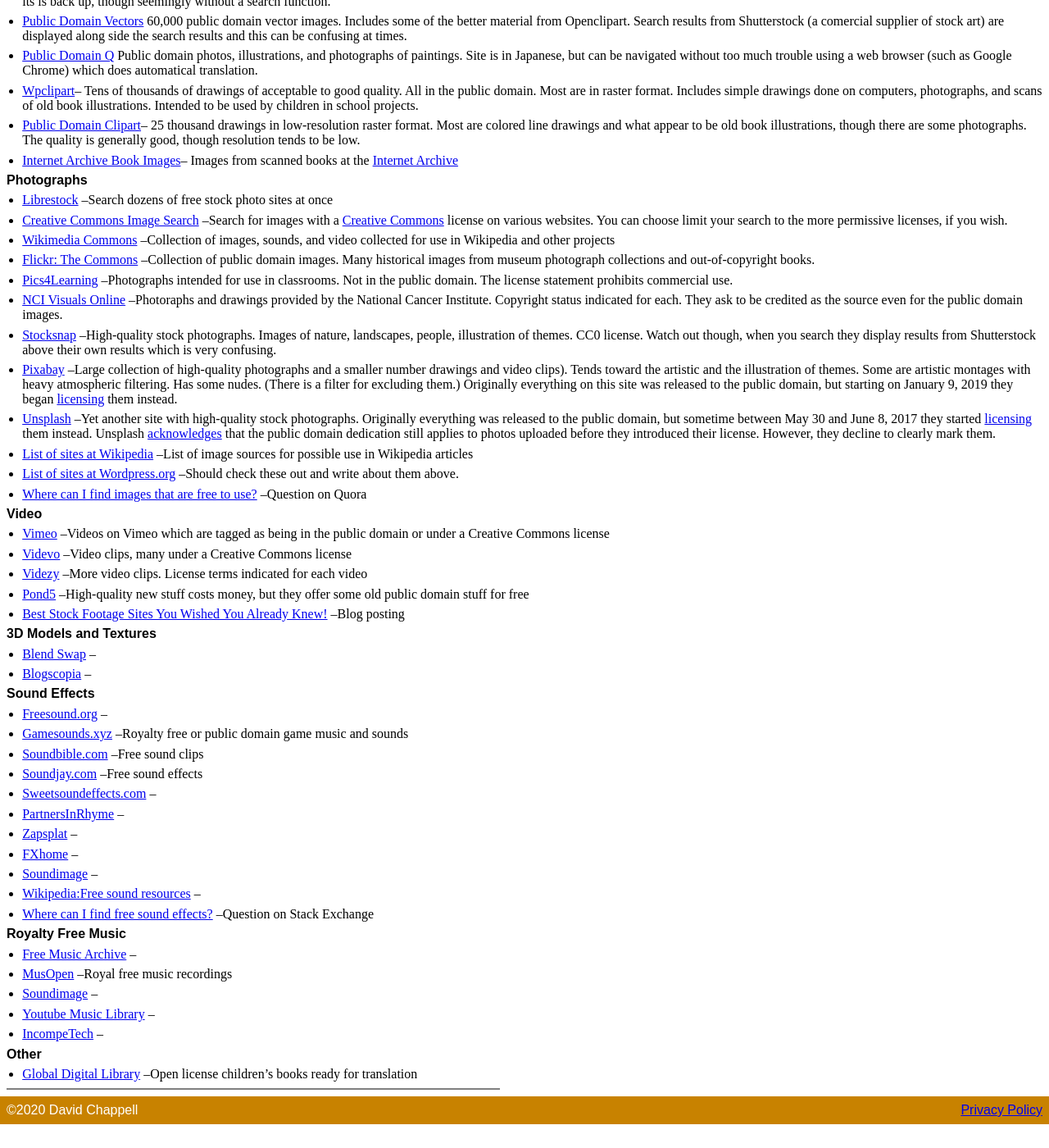
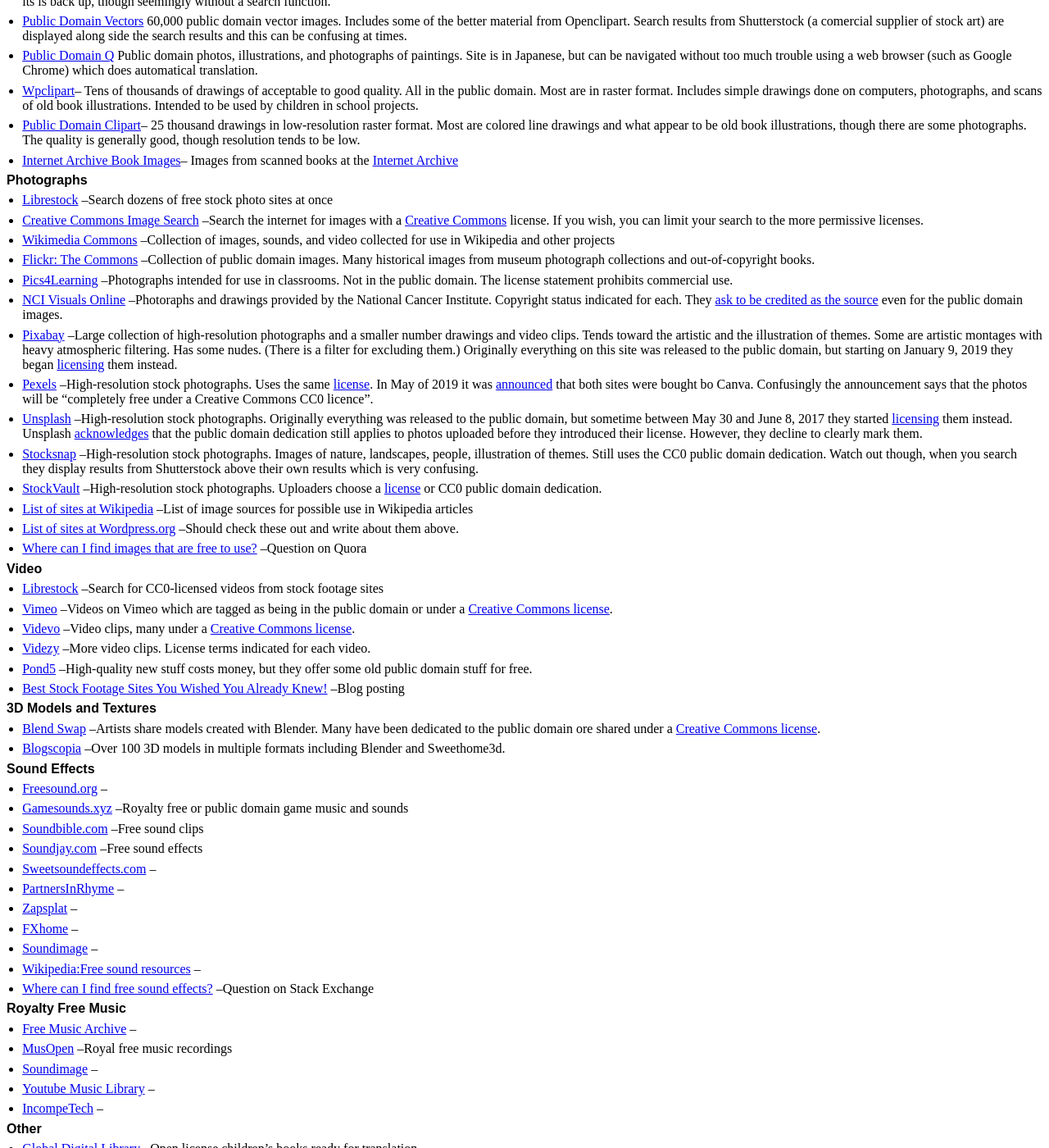
Before and after one commit to david672orford/tech-for-teaching, a Jekyll site: the page built from stock-material/index.md, in a window 1280 px wide and 1400 px high, scrolled down 484 px. Shown: the whole window at 82% size. Built offline with Jekyll 4.4.1, drawn with Linux system fonts in a browser that asks for light colours; our own code applies the rules of GitHub Pages for plain Markdown files; before the commit the page ends 1855 px from its top, so only the background shows below that; some of the changed text lies outside the part shown.

Commit message:
Improved descriptions of stock materials

```diff
--- a/stock-material/index.md
+++ b/stock-material/index.md
@@ -30,7 +30,7 @@
 [CC0 Public Domain Dedication](https://creativecommons.org/publicdomain/zero/1.0/).
 
 From the standpoint of one who wants to use stock material, the next best thing
-to the public domain is a [Creative Commons Licenses](https://creativecommons.org/licenses).
+to the public domain is a [Creative Commons license](https://creativecommons.org/licenses).
 That is because these licenses clearly spell out how you may use a work, including whether you may
 modify it or incorporate it into your work, and any notices which you must provide.
 
@@ -72,9 +72,9 @@
 * [Librestock](https://librestock.com/)
 	--Search dozens of free stock photo sites at once
 * [Creative Commons Image Search](https://search.creativecommons.org/)
-	--Search for images with a [Creative Commons](https://creativecommons.org/)
-	license on various websites. You can choose limit your search to the more
-	permissive licenses, if you wish.
+	--Search the internet for images with a [Creative Commons](https://creativecommons.org/)
+	license. If you wish, you can limit your search to the more
+	permissive licenses.
 * [Wikimedia Commons](https://commons.wikimedia.org/wiki/Main_Page)
 	--Collection of images, sounds, and video collected for use in Wikipedia and
 	other projects
@@ -86,28 +86,39 @@
 	The license statement prohibits commercial use.
 * [NCI Visuals Online](https://visualsonline.cancer.gov/)
 	--Photoraphs and drawings provided by the National Cancer Institute.
-	Copyright status indicated for each. They ask to be credited as the source
+	Copyright status indicated for each. They
+	[ask to be credited as the source](https://visualsonline.cancer.gov/about.cfm)
 	even for the public domain images.
-* [Stocksnap](https://stocksnap.io/)
-	--High-quality stock photographs. Images of nature, landscapes, people,
-	illustration of themes. CC0 license. Watch out though, when you search they
-	display results from Shutterstock above their own results which is very
-	confusing.
 * [Pixabay](https://pixabay.com/)
-	--Large collection of high-quality photographs and a smaller number
-	drawings and video clips). Tends toward the artistic and the illustration
+	--Large collection of high-resolution photographs and a smaller number
+	drawings and video clips. Tends toward the artistic and the illustration
 	of themes. Some are artistic montages with heavy atmospheric filtering.
 	Has some nudes. (There is a filter for excluding them.)
 	Originally everything on this site was released to the public domain,
 	but starting on January 9, 2019 they began
 	[licensing](https://pixabay.com/service/terms/) them instead.
+* [Pexels](https://www.pexels.com/)
+	--High-resolution stock photographs.
+	Uses the same [license](https://www.pexels.com/photo-license/).
+	In May of 2019 it was [announced](https://about.canva.com/news/canva-acquires-pexels-pixabay/)
+	that both sites were bought bo Canva. Confusingly the announcement says that the photos
+	will be "completely free under a Creative Commons CC0 licence".
 * [Unsplash](https://unsplash.com/)
-	--Yet another site with high-quality stock photographs. Originally everything
-	was released to the public domain, but sometime between May 30 and June 8, 2017
-	they started [licensing](https://unsplash.com/terms) them instead. Unsplash
-	[acknowledges](https://medium.com/@UserRoadmap/unsplash-is-no-longer-under-a-cc0-license-do-you-care-13d5656053b7)
+	--High-resolution stock photographs.
+	Originally everything was released to the public domain, but sometime between
+	May 30 and June 8, 2017 they started [licensing](https://unsplash.com/terms)
+	them instead. Unsplash [acknowledges](https://medium.com/@UserRoadmap/unsplash-is-no-longer-under-a-cc0-license-do-you-care-13d5656053b7)
 	that the public domain dedication still applies to photos uploaded before they
 	introduced their license. However, they decline to clearly mark them.
+* [Stocksnap](https://stocksnap.io/)
+	--High-resolution stock photographs.
+	Images of nature, landscapes, people, illustration of themes. Still uses the
+	CC0 public domain dedication. Watch out though, when you search they display
+	results from Shutterstock above their own results which is very confusing.
+* [StockVault](https://www.stockvault.net)
+	--High-resolution stock photographs.
+	Uploaders choose a [license](https://www.stockvault.net/terms-of-use)
+	or CC0 public domain dedication.
 * [List of sites at Wikipedia](https://commons.m.wikimedia.org/wiki/Commons:Free_media_resources/Photography)
 	--List of image sources for possible use in Wikipedia articles
 * [List of sites at Wordpress.org](https://make.wordpress.org/themes/handbook/review/resources/#recommended-websites-for-images)
@@ -116,24 +127,27 @@
 	--Question on Quora
 
 ### Video
+* [Librestock](https://video.librestock.com/)
+	--Search for CC0-licensed videos from stock footage sites
 * [Vimeo](https://vimeo.com/creativecommons)
 	--Videos on Vimeo which are tagged as being in the public domain or under
-	a Creative Commons license
+	a [Creative Commons license](https://creativecommons.org/license).
 * [Videvo](https://www.videvo.net/)
-	--Video clips, many under a Creative Commons license
+	--Video clips, many under a [Creative Commons license](https://creativecommons.org/license).
 * [Videzy](https://www.videezy.com/)
-	--More video clips. License terms indicated for each video
+	--More video clips. License terms indicated for each video.
 * [Pond5](https://www.pond5.com/public-domain-curated-collections)
 	--High-quality new stuff costs money, but they offer some old public
-	domain stuff for free
+	domain stuff for free.
 * [Best Stock Footage Sites You Wished You Already Knew!](https://blog.templatetoaster.com/best-stock-footage-sites/)
 	--Blog posting
 
 ### 3D Models and Textures
 * [Blend Swap](https://www.blendswap.com)
-	--
+	--Artists share models created with Blender. Many have been dedicated to
+	the public domain ore shared under a [Creative Commons license](https://creativecommons.org/licenses).
 * [Blogscopia](https://resources.blogscopia.com)
-	--
+	--Over 100 3D models in multiple formats including Blender and Sweethome3d.
 
 ### Sound Effects
 * [Freesound.org](https://freesound.org)
```
